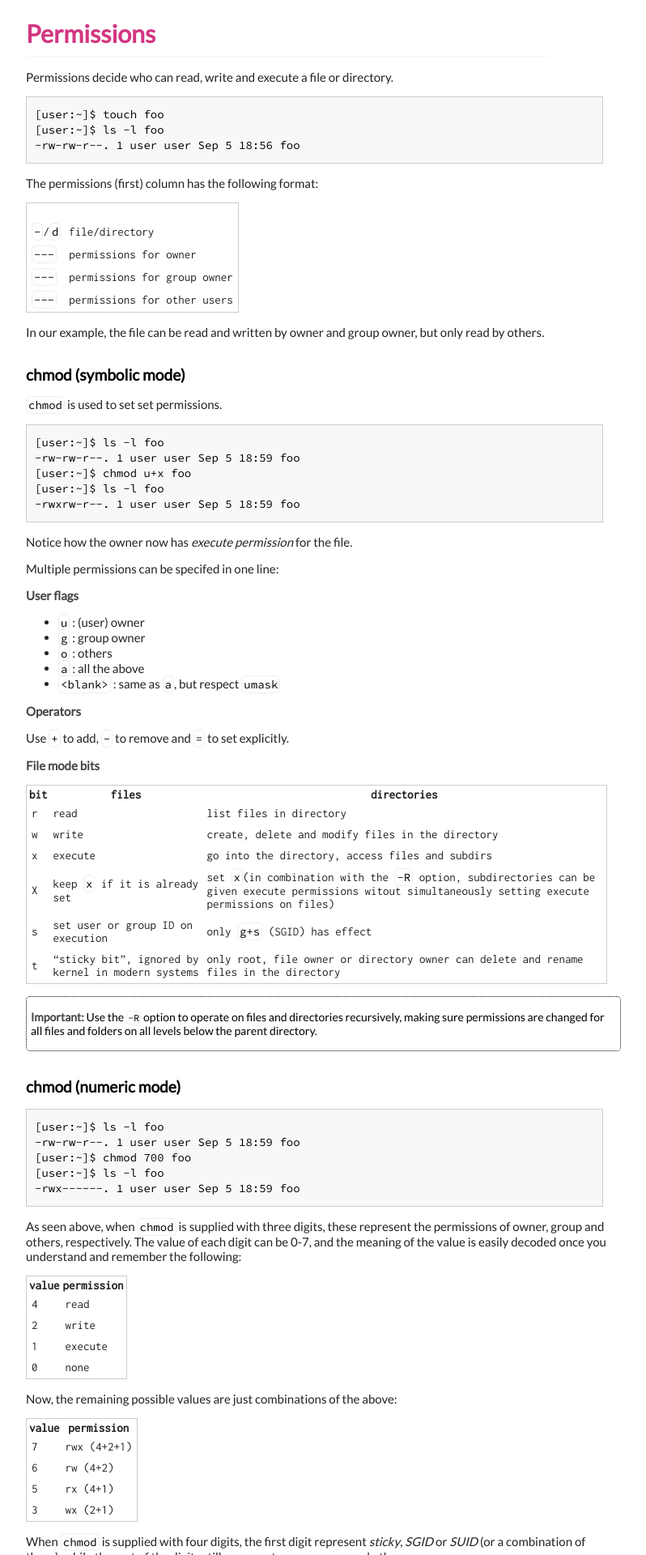
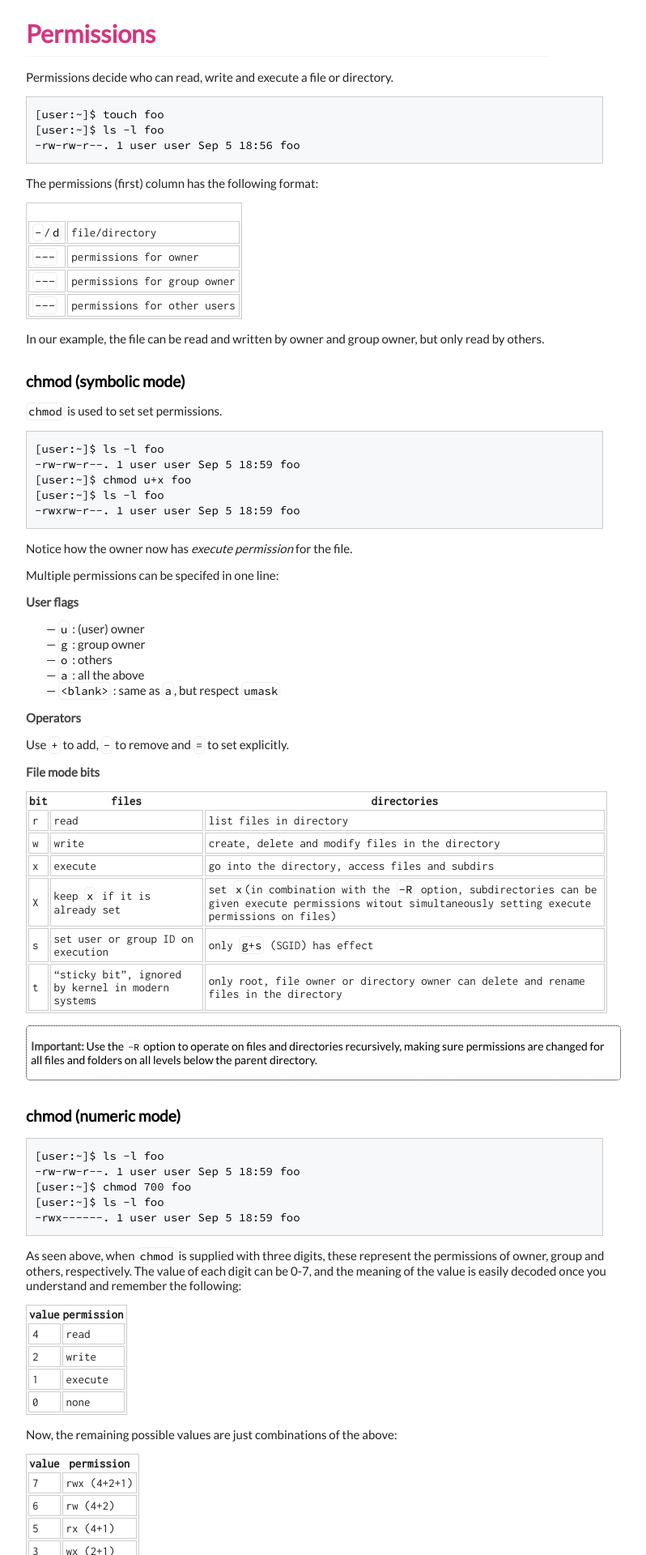
Before and after one commit to execas/execas.github.io, a Jekyll site: the page built from _posts/2018-10-21-linux-ownership-permissions-and-special-attributes.md, in a window 1280 px wide. Shown: the part 988-2908 px from the top of the page at 81% size, without its empty margins (249-1047 px from the left). Built offline with Jekyll 4.4.1, drawn with Linux system fonts in a browser that asks for light colours.

Commit message:
Update execas.css

```diff
--- a/css/execas.css
+++ b/css/execas.css
@@ -255,6 +255,16 @@ postinfo: title, date, tags
 END: postinfo
 */
 
+.post ul {
+     list-style-type:none;
+}
+
+/* from https://codepen.io/andresdhn/pen/meNwoy */
+ul li:before {
+  content: '\2014';
+  position: absolute;
+  margin-left: -15px;
+}
 
 .post h2 {
      color: #d33682;
@@ -311,6 +321,7 @@ END: postinfo
 
 .post td {
      padding: 4px;
+     border: 1px solid #ccc;
 }
 
 .post tr {
```
